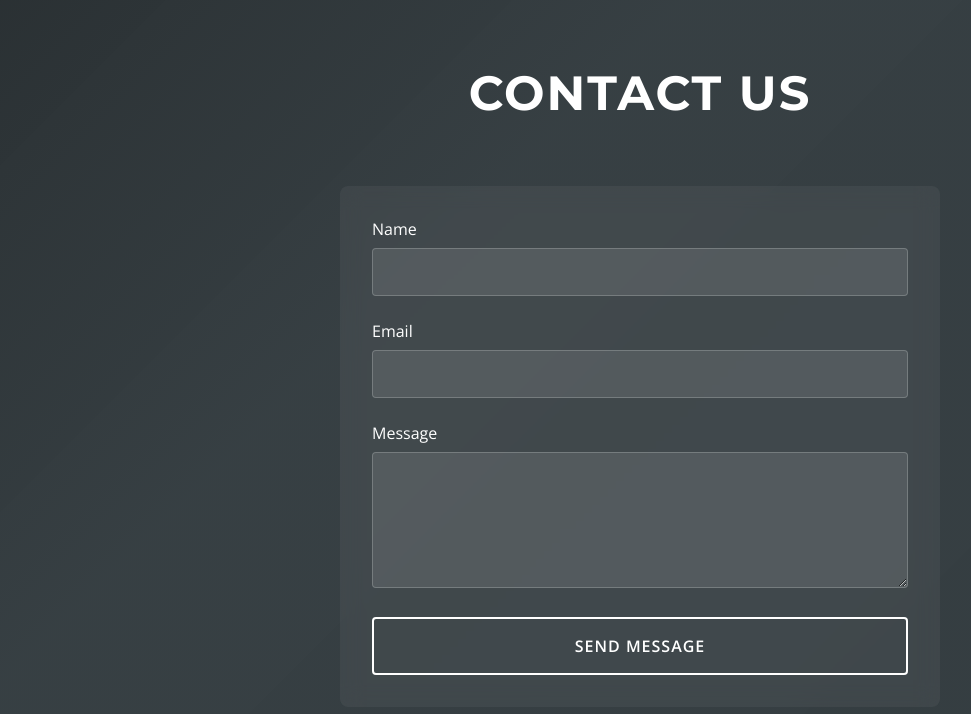
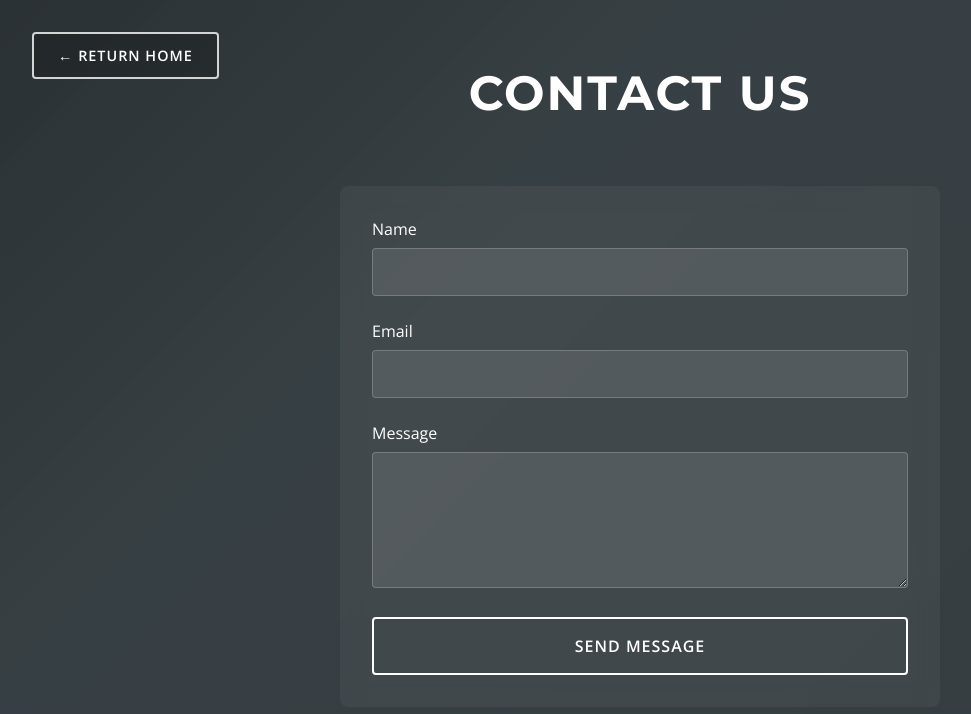
Before and after one commit to Dooblr/modus-marketing, a React (Vite) app: page /contact in a window 1280 px wide. Shown: the top 714 px of the page, without its empty margins (0-971 px from the left). Built offline with nearby package versions, Linux system fonts and the light colour scheme.

Commit message:
return to home button

```diff
--- a/src/App.scss
+++ b/src/App.scss
@@ -406,3 +406,49 @@ body {
     }
   }
 }
+
+.home-button {
+  position: fixed;
+  top: 2rem;
+  left: 2rem;
+  z-index: 10;
+
+  a {
+    text-decoration: none;
+  }
+
+  button {
+    font-family: 'Open Sans', sans-serif;
+    padding: 0.75rem 1.5rem;
+    font-size: 0.9rem;
+    font-weight: 600;
+    border: 2px solid rgba($white, 0.8);
+    border-radius: 4px;
+    background-color: transparent;
+    color: $white;
+    cursor: pointer;
+    transition: all 0.3s ease;
+    text-transform: uppercase;
+    letter-spacing: 1px;
+    backdrop-filter: blur(10px);
+    background: rgba($black, 0.2);
+
+    &:hover {
+      background-color: $white;
+      color: $gunmetal;
+    }
+  }
+}
+
+// Add responsive styles for home button
+@media (max-width: 768px) {
+  .home-button {
+    top: 1rem;
+    left: 1rem;
+
+    button {
+      padding: 0.5rem 1rem;
+      font-size: 0.8rem;
+    }
+  }
+}
--- /dev/null
+++ b/src/components/HomeButton.tsx
@@ -0,0 +1,22 @@
+import { motion } from "framer-motion";
+import { Link } from "react-router-dom";
+
+export default function HomeButton() {
+  return (
+    <motion.div
+      className="home-button"
+      initial={{ opacity: 0, y: -20 }}
+      animate={{ opacity: 1, y: 0 }}
+      transition={{ delay: 0.5 }}
+    >
+      <Link to="/">
+        <motion.button
+          whileHover={{ scale: 1.05 }}
+          whileTap={{ scale: 0.95 }}
+        >
+          ← Return Home
+        </motion.button>
+      </Link>
+    </motion.div>
+  );
+}
--- a/src/pages/Contact.tsx
+++ b/src/pages/Contact.tsx
@@ -1,5 +1,6 @@
 import { motion } from "framer-motion";
 import { useState } from "react";
+import HomeButton from "../components/HomeButton";
 
 interface FormData {
   name: string;
@@ -38,6 +39,7 @@ export default function Contact() {
       exit={{ opacity: 0, x: "-100%" }}
       transition={{ type: "tween", ease: "easeInOut" }}
     >
+      <HomeButton />
       <h1>Contact Us</h1>
       <motion.form
         className="contact-form"
--- a/src/pages/Portfolio.tsx
+++ b/src/pages/Portfolio.tsx
@@ -1,4 +1,5 @@
 import { motion } from "framer-motion";
+import HomeButton from "../components/HomeButton";
 
 const companies = [
   { id: 1, name: "Tech Corp", image: "https://via.placeholder.com/300" },
@@ -38,6 +39,7 @@ export default function Portfolio() {
       animate="visible"
       exit="exit"
     >
+      <HomeButton />
       <h1>Our Portfolio</h1>
       <motion.div className="portfolio-grid">
         {companies.map((company) => (
--- a/src/pages/Services.tsx
+++ b/src/pages/Services.tsx
@@ -1,5 +1,6 @@
 import { motion, AnimatePresence } from "framer-motion";
 import { useState } from "react";
+import HomeButton from "../components/HomeButton";
 
 const containerVariants = {
   hidden: { opacity: 0, x: '100%' },
@@ -78,6 +79,7 @@ export default function Services() {
       animate="visible"
       exit="exit"
     >
+      <HomeButton />
       <h1>Our Services</h1>
 
       <motion.div className="services-grid" variants={itemVariants}>
```
